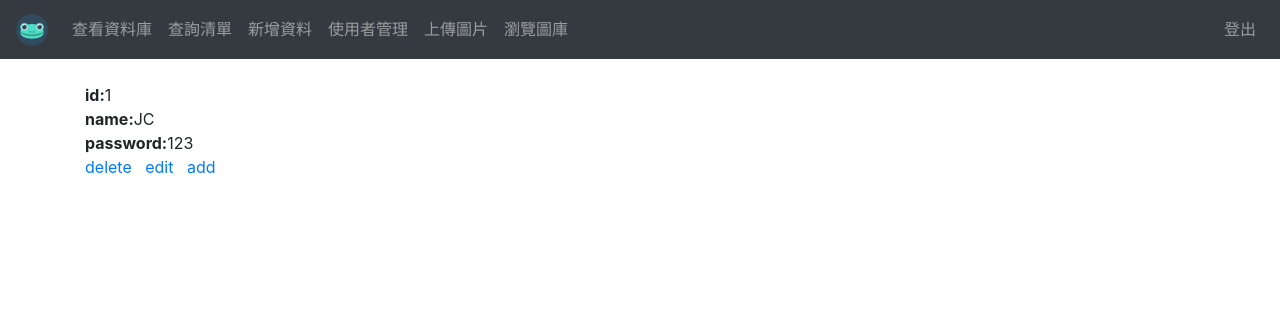
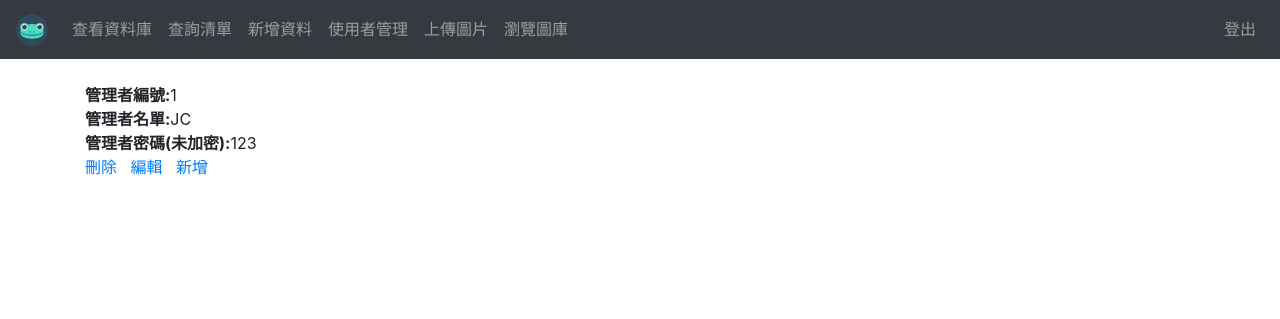
Before and after one commit to SE-Frog/Ecology_frontend, a PHP site: page /userinfo.php in a window 1280 px wide. Shown: the top 319 px of the page. Run offline with PHP 8.4, Linux system fonts and the light colour scheme; the visitor is signed in with stand-in values (Sample User, id 1); data comes from the database, SQL or seed files in the repository.

Commit message:
中文化

```diff
--- a/Views/userinfo.php
+++ b/Views/userinfo.php
@@ -12,12 +12,12 @@
     $results=getUserList();
     while (	$rs=mysqli_fetch_array($results)) {
       echo
-      "<br/><b>id:</b>",$rs['id'],
-      "<br/><b>name:</b>",$rs['username'],
-      "<br/><b>password:</b>",$rs['password'],
-      "<br/><a href='../Control/userControl.php?act=deleteUser&id=",$rs['id'],"'>delete</a>",
-      "&nbsp;&nbsp;&nbsp;<a href='../Views/userinfo_edit.php?id=",$rs['id'],"'>edit</a>",
-      "&nbsp;&nbsp;&nbsp;<a href='../Views/userinfo_add.php?'>add</a>",
+      "<br/><b>管理者編號:</b>",$rs['id'],
+      "<br/><b>管理者名單:</b>",$rs['username'],
+      "<br/><b>管理者密碼(未加密):</b>",$rs['password'],
+      "<br/><a href='../Control/userControl.php?act=deleteUser&id=",$rs['id'],"'>刪除</a>",
+      "&nbsp;&nbsp;&nbsp;<a href='../Views/userinfo_edit.php?id=",$rs['id'],"'>編輯</a>",
+      "&nbsp;&nbsp;&nbsp;<a href='../Views/userinfo_add.php?'>新增</a>",
       "<br/>";
     }
   ?>
--- a/Views/userinfo_add.php
+++ b/Views/userinfo_add.php
@@ -6,11 +6,11 @@
   }
 ?>
 <div class="container">
-  <h1>Add User</h1><hr />
+  <h1>新增管理者</h1><hr />
   <form method="post" action="../Control/userControl.php">
     <input type="hidden" name="act" value="addUser">
-    User Name: <input type="username" name="username"><br />
-    Password : <input type="password" name="password"><br />
+    管理者帳號: <input type="username" name="username"><br />
+    管理者密碼: <input type="password" name="password"><br />
     <input type="submit">
   </form>
 </div>
```
Also changed, not shown: Views/userinfo_edit.php (+4 -4 lines).
